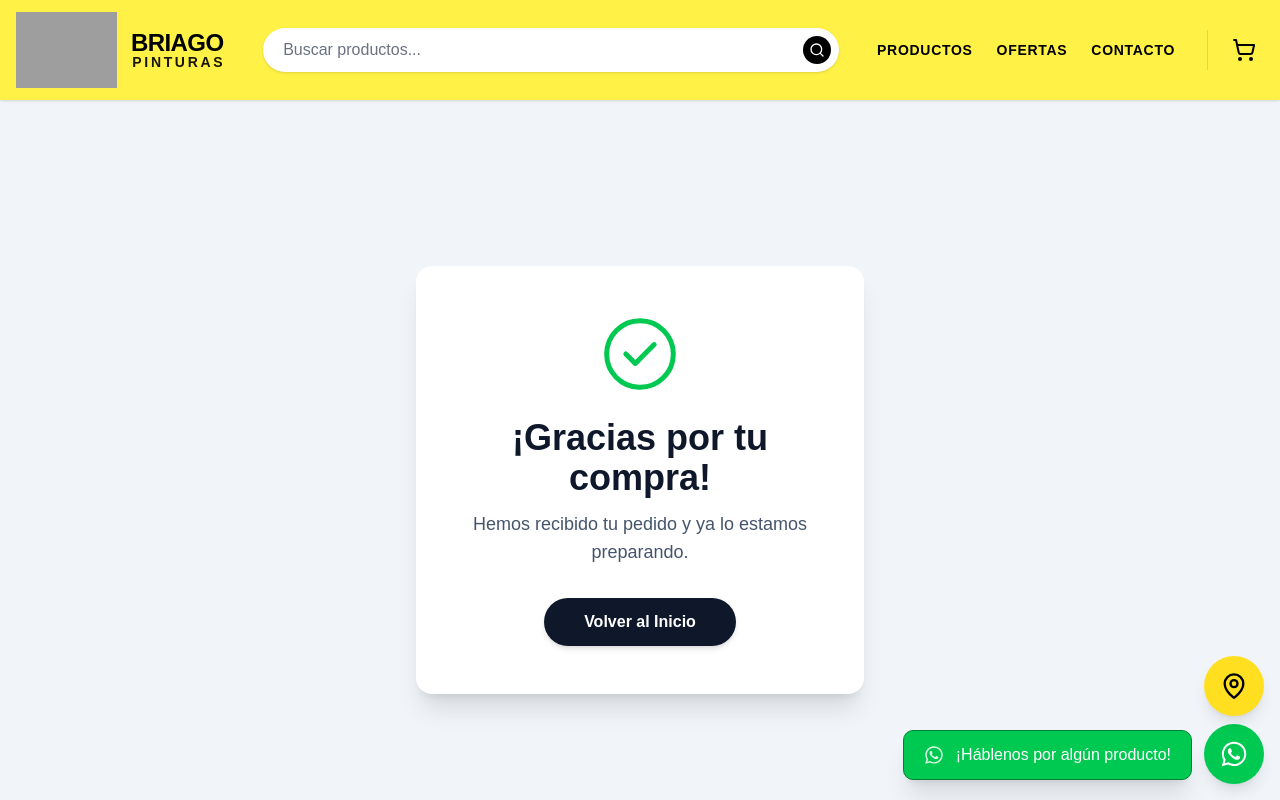
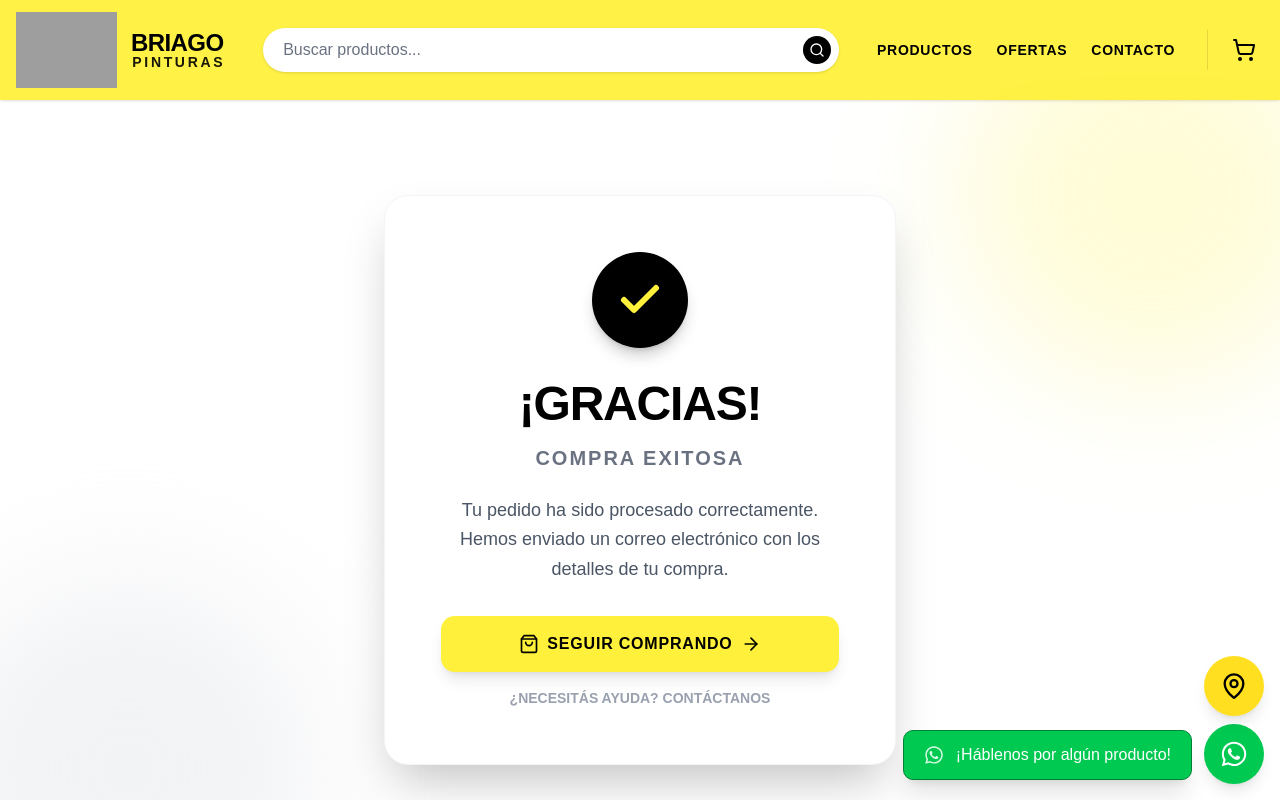
Before and after one commit to MateoBesada/Briago-Landing, a React (Vite) app: page /compra-exitosa in a window 1280 px wide. Shown: the top 800 px of the page. Built offline with nearby package versions, Linux system fonts and the light colour scheme; grey boxes are pictures that could not be loaded; a web font is replaced by a local one.

Commit message:
Compra exitosa

```diff
--- a/src/pages/Checkout.tsx
+++ b/src/pages/Checkout.tsx
@@ -67,29 +67,45 @@ const CheckoutPage = () => {
   }, [cart, navigate]);
 
   const handlePay = async () => {
+    // Mapa de nombres amigables
+    const fieldLabels: Record<keyof typeof formData, string> = {
+      fullname: 'Nombre Completo',
+      email: 'Email',
+      phone: 'Teléfono',
+      dni: 'DNI / CUIT',
+      address: 'Dirección',
+      city: 'Ciudad',
+      postalcode: 'Código Postal',
+      entreCalles: 'Entre Calles',
+      descripcion: 'Notas'
+    };
 
     const requiredFields: (keyof typeof formData)[] = ['fullname', 'email', 'phone', 'dni'];
-    const isInvalid = requiredFields.some(field => formData[field].trim() === "");
+    const missingFields = requiredFields.filter(field => formData[field].trim() === "");
 
-    if (isInvalid) {
-      toast.error("Por favor, completá todos tus datos obligatorios.");
+    if (missingFields.length > 0) {
+      const missingNames = missingFields.map(f => fieldLabels[f]).join(', ');
+      toast.error(`Falta completar: ${missingNames}`);
       return;
     }
 
     if (deliveryMethod === 'delivery') {
       const requiredDeliveryFields: (keyof typeof formData)[] = ['address', 'city', 'postalcode'];
-      if (requiredDeliveryFields.some(field => formData[field].trim() === "")) {
-        toast.error("Faltan datos de envío.");
+      const missingDeliveryFields = requiredDeliveryFields.filter(field => formData[field].trim() === "");
+
+      if (missingDeliveryFields.length > 0) {
+        const missingNames = missingDeliveryFields.map(f => fieldLabels[f]).join(', ');
+        toast.error(`Datos de envío incompletos: ${missingNames}`);
         return;
       }
 
       if (shippingCost === 0) {
-        toast.error("Calculá el costo de envío antes de continuar.");
+        toast.error("⚠️ Debés calcular el costo de envío antes de continuar. Tocá el botón 'Cotizar'.");
         return;
       }
 
       if (formData.postalcode.trim() !== calculatorZip.trim()) {
-        toast.error(`El Código Postal del formulario (${formData.postalcode}) no coincide con el calculado (${calculatorZip}).`);
+        toast.error(`⚠️ El CP del formulario (${formData.postalcode}) no coincide con el cotizado (${calculatorZip}). Por favor, cotizá nuevamente con el CP correcto.`);
         return;
       }
     }
@@ -282,7 +298,7 @@ const CheckoutPage = () => {
                 className="mt-8 w-full bg-[#fff03b] text-black font-black uppercase tracking-wider py-4 rounded-xl hover:bg-white transition-all shadow-lg flex items-center justify-center gap-2 disabled:opacity-50 disabled:cursor-not-allowed"
               >
                 {isLoading ? <Loader2 className="animate-spin w-5 h-5" /> : <CreditCard className="w-5 h-5" />}
-                PAGAR CON MERCADO PAGO
+                Proceder al Pago
               </button>
             </div>
           </div>
--- a/src/pages/CompraExitosa.tsx
+++ b/src/pages/CompraExitosa.tsx
@@ -1,66 +1,87 @@
 
 import { Link } from 'react-router-dom';
 import { motion, Variants } from 'framer-motion';
+import { Check, ArrowRight, ShoppingBag } from 'lucide-react';
 
-// --- COMPONENTES DE UI ---
-
-// El ícono de check animado sigue siendo un excelente indicador visual.
-const AnimatedCheckIcon = () => (
-  <svg className="w-20 h-20 text-green-500 mx-auto" viewBox="0 0 24 24" fill="none" xmlns="http://www.w3.org/2000/svg">
-    <motion.path
-      d="M12 22C17.5228 22 22 17.5228 22 12C22 6.47715 17.5228 2 12 2C6.47715 2 2 6.47715 2 12C2 17.5228 6.47715 22 12 22Z"
-      stroke="currentColor" strokeWidth="1.5" strokeLinecap="round" strokeLinejoin="round"
-      initial={{ pathLength: 0, opacity: 0 }}
-      animate={{ pathLength: 1, opacity: 1 }}
-      transition={{ duration: 0.5, ease: "easeOut" }}
-    />
-    <motion.path
-      d="M7.75 12.001L10.58 14.831L16.25 9.16998"
-      stroke="currentColor" strokeWidth="1.5" strokeLinecap="round" strokeLinejoin="round"
-      initial={{ pathLength: 0, opacity: 0 }}
-      animate={{ pathLength: 1, opacity: 1 }}
-      transition={{ duration: 0.3, ease: "easeOut", delay: 0.5 }}
-    />
-  </svg>
-);
-
-
-// --- COMPONENTE PRINCIPAL (SIMPLIFICADO) ---
-// Se han eliminado los estados, useEffect y el resumen del pedido.
 const CompraExitosaPage = () => {
 
   const cardVariants: Variants = {
-    hidden: { opacity: 0, y: 40 },
+    hidden: { opacity: 0, y: 50 },
     visible: {
       opacity: 1,
       y: 0,
       transition: {
-        duration: 0.6,
-        ease: "easeOut"
+        duration: 0.8,
+        ease: [0.22, 1, 0.36, 1]
+      }
+    }
+  };
+
+  const iconVariants: Variants = {
+    hidden: { scale: 0, rotate: -45 },
+    visible: {
+      scale: 1,
+      rotate: 0,
+      transition: {
+        type: "spring",
+        stiffness: 200,
+        damping: 15,
+        delay: 0.3
       }
     }
   };
 
   return (
-    <div className="bg-slate-100 min-h-screen flex items-center justify-center p-4 font-gotham">
+    <div className="bg-white min-h-screen flex items-center justify-center p-4 font-gotham relative overflow-hidden">
+      {/* Background Decorative Elements */}
+      <div className="absolute top-0 left-0 w-full h-full overflow-hidden pointer-events-none">
+        <div className="absolute top-[-10%] right-[-5%] w-96 h-96 bg-[#fff03b]/20 rounded-full blur-3xl rounded-bl-full"></div>
+        <div className="absolute bottom-[-10%] left-[-5%] w-96 h-96 bg-gray-200/50 rounded-full blur-3xl rounded-tr-full"></div>
+      </div>
+
       <motion.div
         variants={cardVariants}
         initial="hidden"
         animate="visible"
-        className="max-w-md w-full bg-white p-8 sm:p-12 rounded-2xl shadow-xl text-center"
+        className="max-w-lg w-full bg-white p-10 sm:p-14 rounded-3xl shadow-2xl border border-gray-100 text-center relative z-10"
       >
-        <AnimatedCheckIcon />
-        <h1 className="text-4xl font-extrabold text-slate-900 mt-6">¡Gracias por tu compra!</h1>
-        <p className="text-slate-600 mt-3 text-lg">
-          Hemos recibido tu pedido y ya lo estamos preparando.
+        <div className="flex justify-center mb-8">
+          <motion.div
+            variants={iconVariants}
+            className="w-24 h-24 bg-black rounded-full flex items-center justify-center shadow-lg shadow-black/20"
+          >
+            <Check className="w-12 h-12 text-[#fff03b]" strokeWidth={3} />
+          </motion.div>
+        </div>
+
+        <h1 className="text-4xl md:text-5xl font-black text-black uppercase tracking-tight mb-4">
+          ¡Gracias!
+        </h1>
+        <h2 className="text-xl font-bold text-gray-500 uppercase tracking-widest mb-6">
+          Compra Exitosa
+        </h2>
+
+        <p className="text-gray-600 mb-8 text-lg font-medium leading-relaxed">
+          Tu pedido ha sido procesado correctamente. Hemos enviado un correo electrónico con los detalles de tu compra.
         </p>
 
-        <Link
-          to="/"
-          className="inline-block mt-8 px-10 py-3 bg-slate-900 text-white font-bold rounded-full hover:bg-slate-700 transition-all duration-300 shadow-md hover:shadow-lg focus:outline-none focus:ring-2 focus:ring-slate-500 focus:ring-opacity-50"
-        >
-          Volver al Inicio
-        </Link>
+        <div className="flex flex-col gap-4">
+          <Link
+            to="/"
+            className="group w-full py-4 bg-[#fff03b] text-black font-black uppercase tracking-wider rounded-xl transition-all hover:bg-black hover:text-[#fff03b] shadow-lg flex items-center justify-center gap-2"
+          >
+            <ShoppingBag className="w-5 h-5" />
+            <span>Seguir Comprando</span>
+            <ArrowRight className="w-5 h-5 group-hover:translate-x-1 transition-transform" />
+          </Link>
+
+          <Link
+            to="/contactoubicacion"
+            className="text-sm text-gray-400 font-bold uppercase hover:text-black transition-colors"
+          >
+            ¿Necesitás ayuda? Contáctanos
+          </Link>
+        </div>
       </motion.div>
     </div>
   );
```
Also changed, not shown: 1 other file (tests, documents, lock files or other folders).
